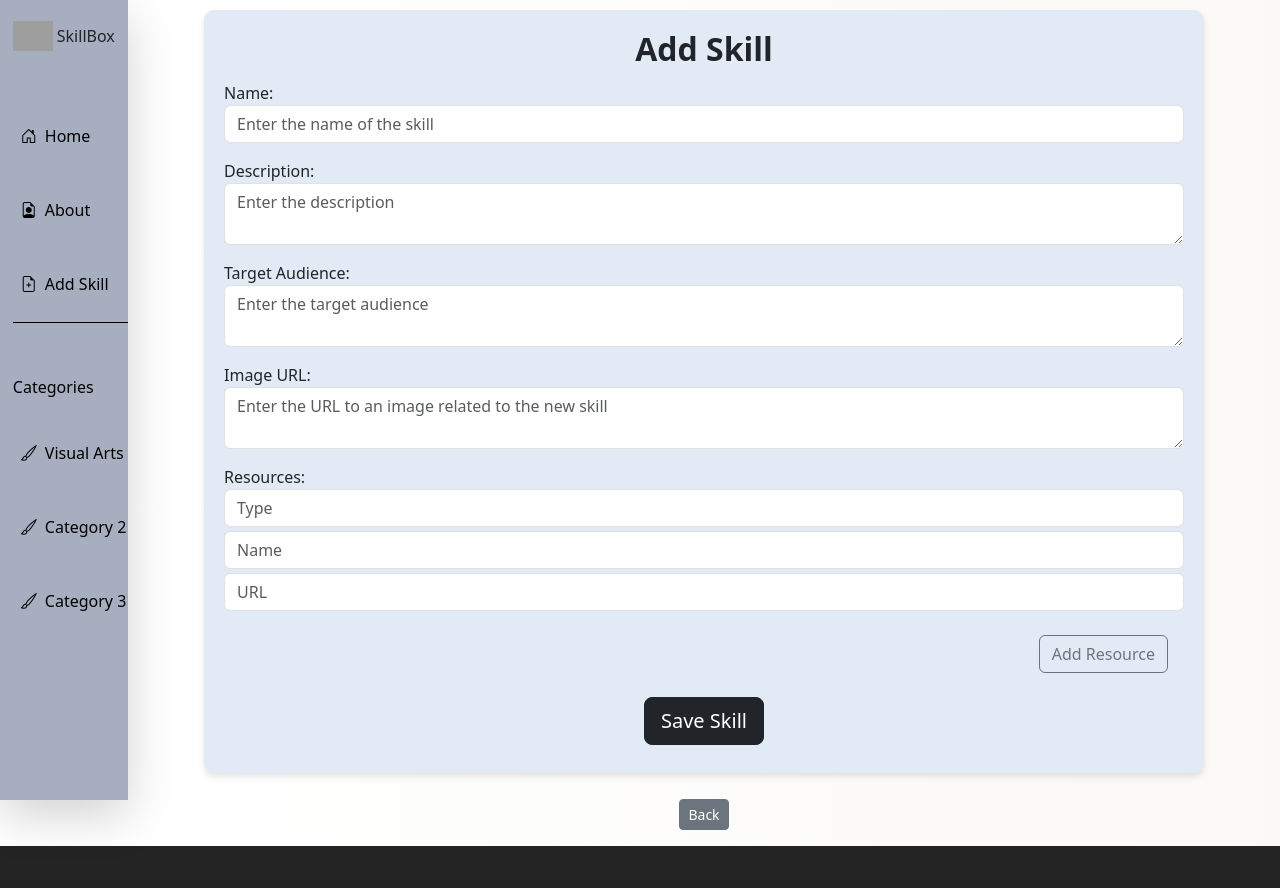
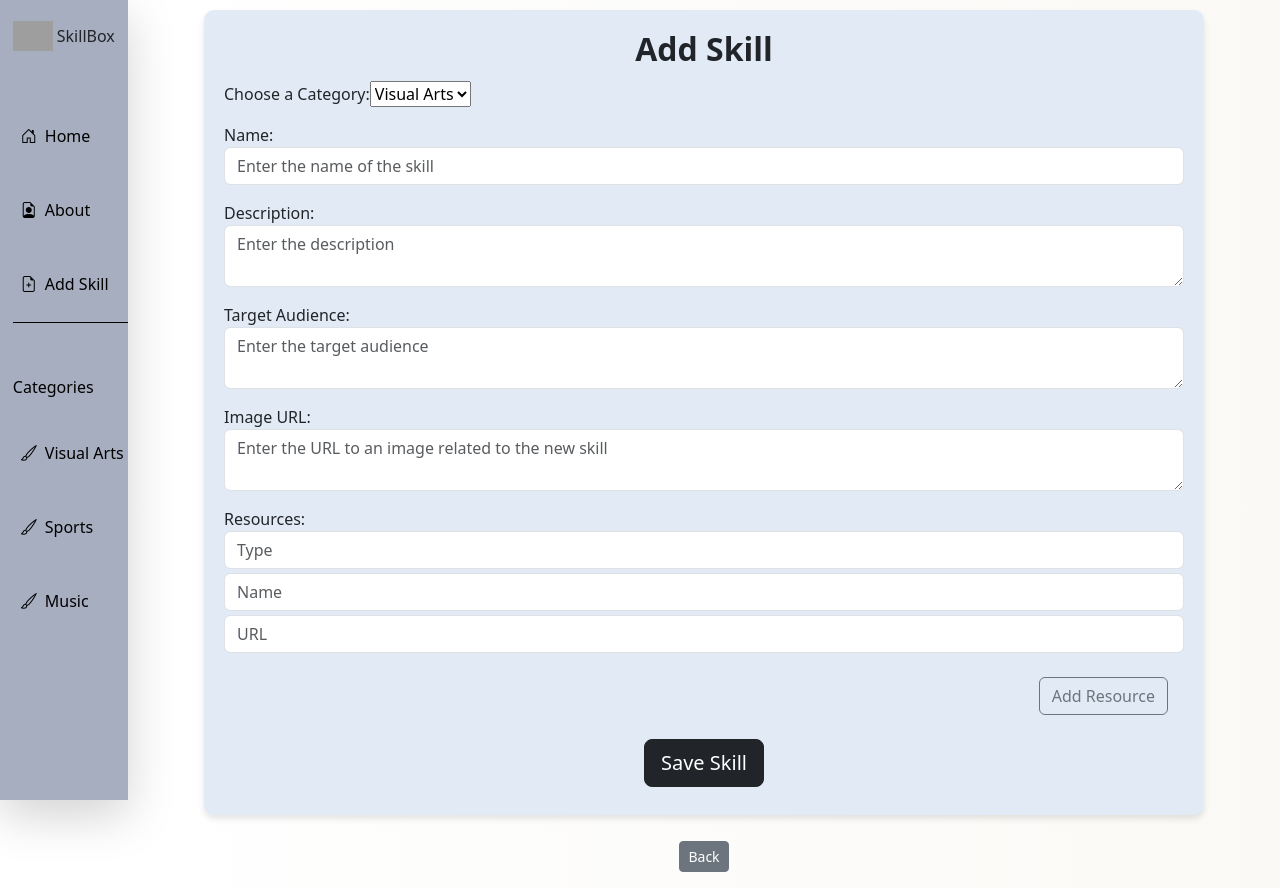
Before and after one commit to New-Skill-App/New-skill-app-2, a React (Vite) app: page /skills/create in a window 1280 px wide. Before the commit the page ends 846 px from the top, so only its background shows below. Built offline with nearby package versions, Linux system fonts and the light colour scheme; grey boxes are pictures that could not be loaded.

Commit message:
added possibility to choose category

```diff
--- a/src/components/bars/SideBar.jsx
+++ b/src/components/bars/SideBar.jsx
@@ -40,16 +40,16 @@ function SideBar() {
             Visual Arts</a>
         </NavLink>
 
-        <NavLink to="/visual-arts-page">
+        <NavLink to="*">
           <a className="nav-link-custom nav-link py-3">
           <i class="bi bi-brush"></i>
-            Category 2</a>
+            Sports</a>
         </NavLink>
 
-        <NavLink to="/visual-arts-page">
+        <NavLink to="*">
           <a className="nav-link-custom nav-link py-3">
           <i class="bi bi-brush"></i>
-          Category 3</a>
+          Music</a>
         </NavLink>
 
         </div>
--- a/src/components/functionalities/CreateSkill.jsx
+++ b/src/components/functionalities/CreateSkill.jsx
@@ -50,7 +50,18 @@ function CreateSkill({ dataLink }) {
                         <h3 className="skill-title">Add Skill</h3>
                     </div>
                     <form onSubmit={handleSubmit}>
-                        <div className="form-group mb-3">
+
+                    <div className="form-group mb-3">
+                        <label for="categories">Choose a Category:  </label>
+                        <select id="categories" name="categories">
+                            <option value="apple">Visual Arts</option>
+                            <option value="banana">Sports</option>
+                            <option value="cherry">Music</option>
+                        </select>
+                    </div>
+
+
+                       <div className="form-group mb-3">
                             <label>Name:</label>
                             <input
                                 type="text"
```
Also changed, not shown: images/logo2.png (added), images/logo2cut.png (added).
